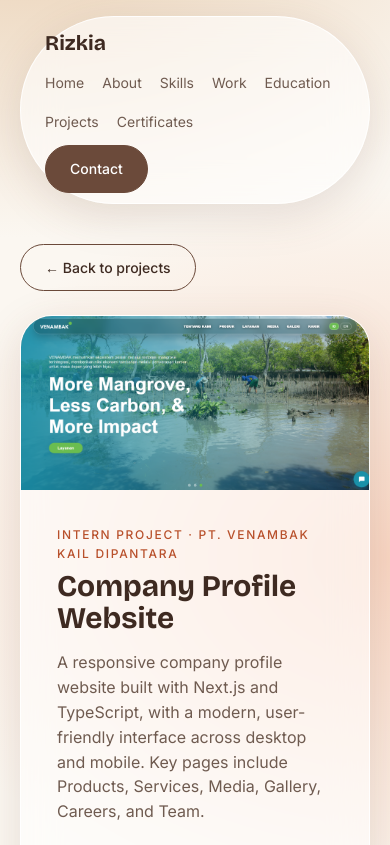
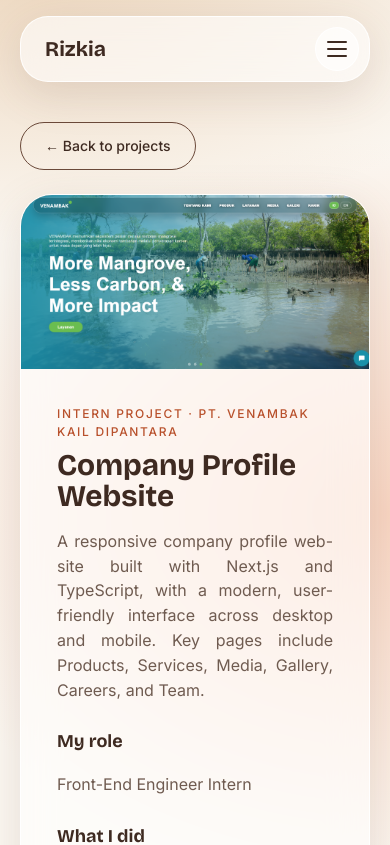
Before and after one commit to rizkiayuniandari/my_portfolio, a Next.js app: page /projects/company-profile in a window 390 px wide. Shown: the top 845 px of the page. Built offline with nearby package versions, Linux system fonts and the light colour scheme.

Commit message:
navbar & text

```diff
--- a/app/data/portfolio.ts
+++ b/app/data/portfolio.ts
@@ -3,7 +3,7 @@ export const personal = {
   shortName: "Rizkia",
   email: "msyrizkiayuniandari1@gmail.com",
   phone: "+62 82248472562",
-  location: "Depok, West Java, Indonesia",
+  location: "Jakarta, Indonesia",
   linkedin: "https://www.linkedin.com/in/rizkiayuniandari",
   instagram: "https://www.instagram.com/masayu_r/",
   whatsapp: "https://wa.me/6282248472562",
--- a/app/globals.css
+++ b/app/globals.css
@@ -77,3 +77,34 @@ footer{padding:16px 0 48px;text-align:center;font-size:14px;color:var(--mut)}
 .note{margin-top:22px;padding:14px 18px;border-radius:16px;background:var(--glass);border:1px solid var(--gb);font-size:14px}
 .dbody .btn{margin-top:24px}
 @media (prefers-reduced-motion:reduce){.fl,.blob,.spin,.mq{animation:none}.js .rv{opacity:1;transform:none;transition:none}html{scroll-behavior:auto}}
+
+/* ===== Navbar mobile (menu tiga garis) ===== */
+.menu-btn{display:none;width:44px;height:44px;border-radius:50%;border:1px solid var(--gb);background:var(--glass);cursor:pointer;flex-direction:column;align-items:center;justify-content:center;gap:5px;padding:0;margin-left:auto}
+.menu-btn span{display:block;width:20px;height:2px;border-radius:2px;background:var(--ink);transition:transform .25s,opacity .25s}
+header[data-open="true"] .menu-btn span:nth-child(1){transform:translateY(7px) rotate(45deg)}
+header[data-open="true"] .menu-btn span:nth-child(2){opacity:0}
+header[data-open="true"] .menu-btn span:nth-child(3){transform:translateY(-7px) rotate(-45deg)}
+@media (max-width:860px){
+  header{border-radius:28px}
+  .menu-btn{display:flex}
+  header>nav,header>.btn{display:none}
+  header[data-open="true"]>nav{display:flex;flex-direction:column;width:100%;gap:0;padding-top:6px}
+  header[data-open="true"]>nav a{padding:14px 4px;font-size:16px;border-top:1px solid var(--gb)}
+  header[data-open="true"]>.btn{display:block;width:100%;text-align:center;margin-top:8px}
+}
+
+/* ===== Teks rata kanan-kiri ===== */
+p,li{text-align:justify;text-justify:inter-word;hyphens:auto;-webkit-hyphens:auto}
+.k,.cert p{text-align:left;hyphens:manual}
+.cta p{text-align:center;hyphens:manual}
+
+/* ===== Navbar tetap terlihat saat scroll ===== */
+header{position:sticky;top:16px;z-index:50}
+
+/* Supaya judul section tidak tertutup navbar saat klik menu */
+section,.cta{scroll-margin-top:100px}
+
+/* Menu mobile yang panjang bisa di-scroll di dalam navbar */
+@media (max-width:860px){
+  header[data-open="true"]{max-height:calc(100vh - 32px);overflow-y:auto}
+}
--- a/app/page.tsx
+++ b/app/page.tsx
@@ -12,11 +12,11 @@ export default function Home() {
     <main>
       <Hero />
       <About />
-      <Skills />
       <Experience />
       <Education />
       <Projects />
       <Certifications />
+      <Skills />
       <Contact />
     </main>
   );
--- a/components/layout/Navbar.tsx
+++ b/components/layout/Navbar.tsx
@@ -1,32 +1,62 @@
+"use client";
+
+import { useEffect, useState } from "react";
 import Link from "next/link";
 import { personal } from "@/app/data/portfolio";
 
 const links = [
   ["Home", "/#home"],
   ["About", "/#about"],
-  ["Skills", "/#skills"],
   ["Work", "/#work"],
   ["Education", "/#education"],
   ["Projects", "/#projects"],
   ["Certificates", "/#certificates"],
+  ["Skills", "/#skills"],
 ];
 
 export default function Navbar() {
+  const [open, setOpen] = useState(false);
+
+  // Tutup menu dengan tombol Escape
+  useEffect(() => {
+    const onKey = (e: KeyboardEvent) => {
+      if (e.key === "Escape") setOpen(false);
+    };
+    window.addEventListener("keydown", onKey);
+    return () => window.removeEventListener("keydown", onKey);
+  }, []);
+
+  const close = () => setOpen(false);
+
   return (
-    <header className="glass rv">
-      <Link href="/" className="brand">
+    // data-open dipakai (bukan className) agar class animasi "in" dari ScrollReveal tidak tertimpa
+    <header className="glass rv" data-open={open}>
+      <Link href="/" className="brand" onClick={close}>
         {personal.shortName}
       </Link>
 
-      <nav aria-label="Main">
+      <button
+        type="button"
+        className="menu-btn"
+        aria-label={open ? "Close menu" : "Open menu"}
+        aria-expanded={open}
+        aria-controls="main-nav"
+        onClick={() => setOpen((o) => !o)}
+      >
+        <span />
+        <span />
+        <span />
+      </button>
+
+      <nav id="main-nav" aria-label="Main">
         {links.map(([label, href]) => (
-          <Link key={label} href={href}>
+          <Link key={label} href={href} onClick={close}>
             {label}
           </Link>
         ))}
       </nav>
 
-      <Link className="btn" href="/#contact">
+      <Link className="btn" href="/#contact" onClick={close}>
         Contact
       </Link>
     </header>
```
